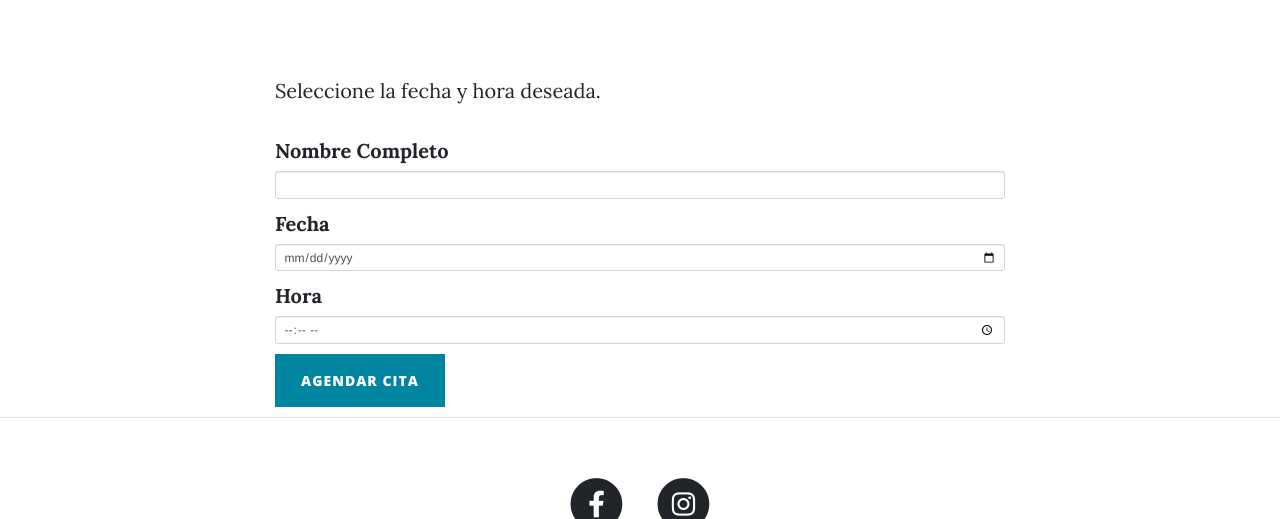
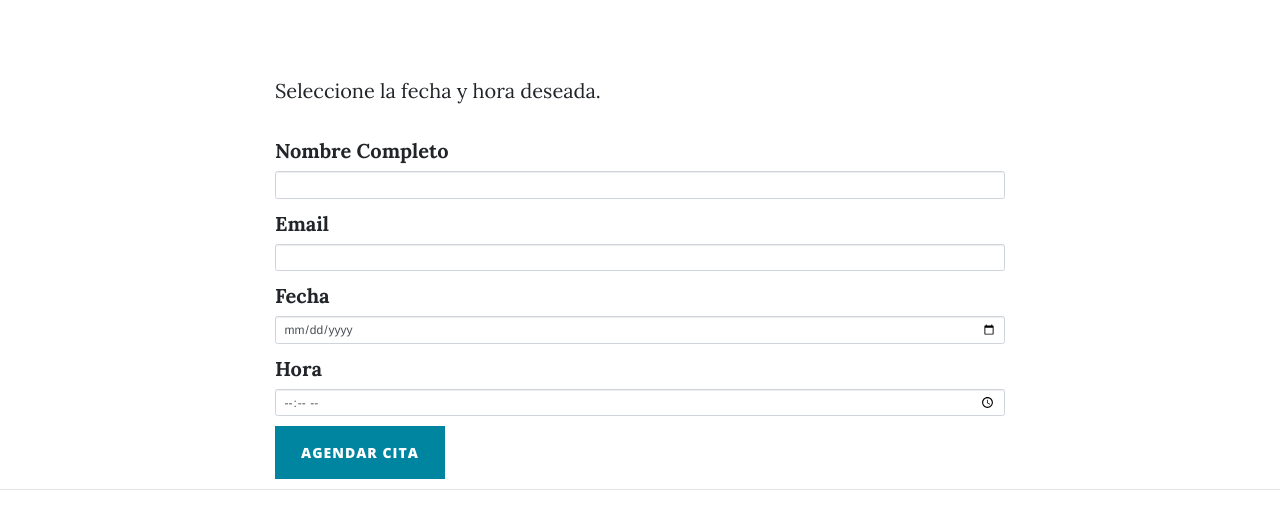
Before and after one commit to moyicuervo/my-website, a Flask app: page /appointment in a window 1280 px wide. Shown: the part 536-1055 px from the top of the page. Run offline with Flask 2, Linux system fonts and the light colour scheme; tables that the repository leaves empty hold one stand-in row (values such as "Sample post"); some libraries are stand-ins or nearby versions.

Commit message:
send email update

```diff
--- a/forms.py
+++ b/forms.py
@@ -1,5 +1,3 @@
-import time
-
 from flask_wtf import FlaskForm
 from wtforms import StringField, SubmitField, PasswordField, validators
 from wtforms.validators import DataRequired, URL, InputRequired, ValidationError
@@ -36,6 +34,7 @@ class CommentForm(FlaskForm):
 
 class DateForm(FlaskForm):
     name = StringField("Nombre Completo", validators=[DataRequired()])
+    email = StringField("Email", validators=[DataRequired()])
     date = DateField("Fecha", validators=([InputRequired(), DataRequired()]))
     hour = TimeField("Hora", validators=([InputRequired(), DataRequired()]))
     submit = SubmitField("Agendar cita")
--- a/main.py
+++ b/main.py
@@ -1,4 +1,3 @@
-import datetime
 import os
 
 from flask import Flask, render_template, redirect, url_for, flash, abort, session, request
@@ -13,7 +12,7 @@ from flask_login import UserMixin, login_user, LoginManager, login_required, cur
 from forms import LoginForm, RegisterForm, CreatePostForm, CommentForm, DateForm
 from flask_gravatar import Gravatar
 import smtplib
-from sqlalchemy import and_, select, column
+from sqlalchemy import and_
 
 app = Flask(__name__)
 app.config['SECRET_KEY'] = os.environ.get("SECRET_KEY", "8BYkEfBA6O6donzWlSihBXox7C0sKR6b")
@@ -22,8 +21,8 @@ Bootstrap(app)
 gravatar = Gravatar(app, size=100, rating='g', default='retro', force_default=False, force_lower=False, use_ssl=False,
                     base_url=None)
 
-MY_EMAIL = "app.moyi@gmail.com"
-EMAIL_PASSWORD = "eVb7a2hhLr7NraU"
+MY_EMAIL = "caminemosjuntos.counseling@gmail.com"
+EMAIL_PASSWORD = "Caminemos2021"
 
 ##CONNECT TO DB
 app.config['SQLALCHEMY_DATABASE_URI'] = os.environ.get("DATABASE_URI", "sqlite:///juntos.db")
@@ -80,10 +79,10 @@ class Comment(db.Model):
 class Appointment(db.Model):
     __tablename__ = "appointment"
     id = db.Column(db.Integer, primary_key=True)
-    date = db.Column(db.String(250), )
-    hour = db.Column(db.String(250), )
+    date = db.Column(db.String(250))
+    hour = db.Column(db.String(250))
     name = db.Column(db.String(250))
-
+    email = db.Column(db.String(250))
 
 db.create_all()
 
@@ -167,7 +166,7 @@ def show_post(post_id):
 
     if form.validate_on_submit():
         if not current_user.is_authenticated:
-            flash("Necesitas estar logueado para comentar el post.")
+            flash("Necesitás estar logueado para comentar el post.")
             return redirect(url_for("login"))
 
         new_comment = Comment(
@@ -221,16 +220,23 @@ def appointment():
         data = Appointment(
             date=str(form.date.data.strftime('%Y-%m-%d')),
             hour=str(form.hour.data.strftime('%H:%M')),
-            name=form.name.data
+            name=form.name.data,
+            email=form.email.data
         )
+        send_email_appointment(form.date.data, form.hour.data, form.name.data, form.email.data)
         db.session.add(data)
         db.session.commit()
         return render_template("appointment.html", form=form, day_sent=True)
     return render_template("appointment.html", form=form, current_user=current_user, day_sent=False)
 
-@app.route('/date', methods=['GET', 'POST'])
-def date():
-    return render_template('date.html', current_user=current_user)
+
+def send_email_appointment(date, hour, name, email):
+    email_message = f"Subject: turno confirmado: \n\nName: {name}\nEmail: {email} \nDia: {date}\nHorario:{hour}"
+    with smtplib.SMTP("smtp.gmail.com", port=587) as connection:
+        connection.starttls()
+        connection.login(MY_EMAIL, EMAIL_PASSWORD)
+        connection.sendmail(from_addr=MY_EMAIL, to_addrs=email, msg=email_message)
+
 
 @app.route("/new-post", methods=["GET", "POST"])
 @admin_only
--- a/templates/contact.html
+++ b/templates/contact.html
@@ -58,7 +58,7 @@
           </div>
           <br>
           <div id="success"></div>
-          <button type="submit" class="btn btn-primary" id="sendMessageButton">Send</button>
+          <button type="submit" class="btn btn-primary" id="sendMessageButton">Enviar</button>
         </form>
       </div>
     </div>
--- a/templates/make-post.html
+++ b/templates/make-post.html
@@ -13,9 +13,9 @@
             {% if is_edit: %}
             <h1>Edit Post</h1>
             {% else: %}
-            <h1>New Post</h1>
+            <h1>Nuevo Post</h1>
             {% endif %}
-            <span class="subheading">You're going to make a great blog post!</span>
+            <span class="subheading">Estás a punto de crear un nuevo y genial post!</span>
           </div>
         </div>
       </div>
```
Also changed, not shown: templates/date.html (deleted, +0 -29 lines), juntos.db.
